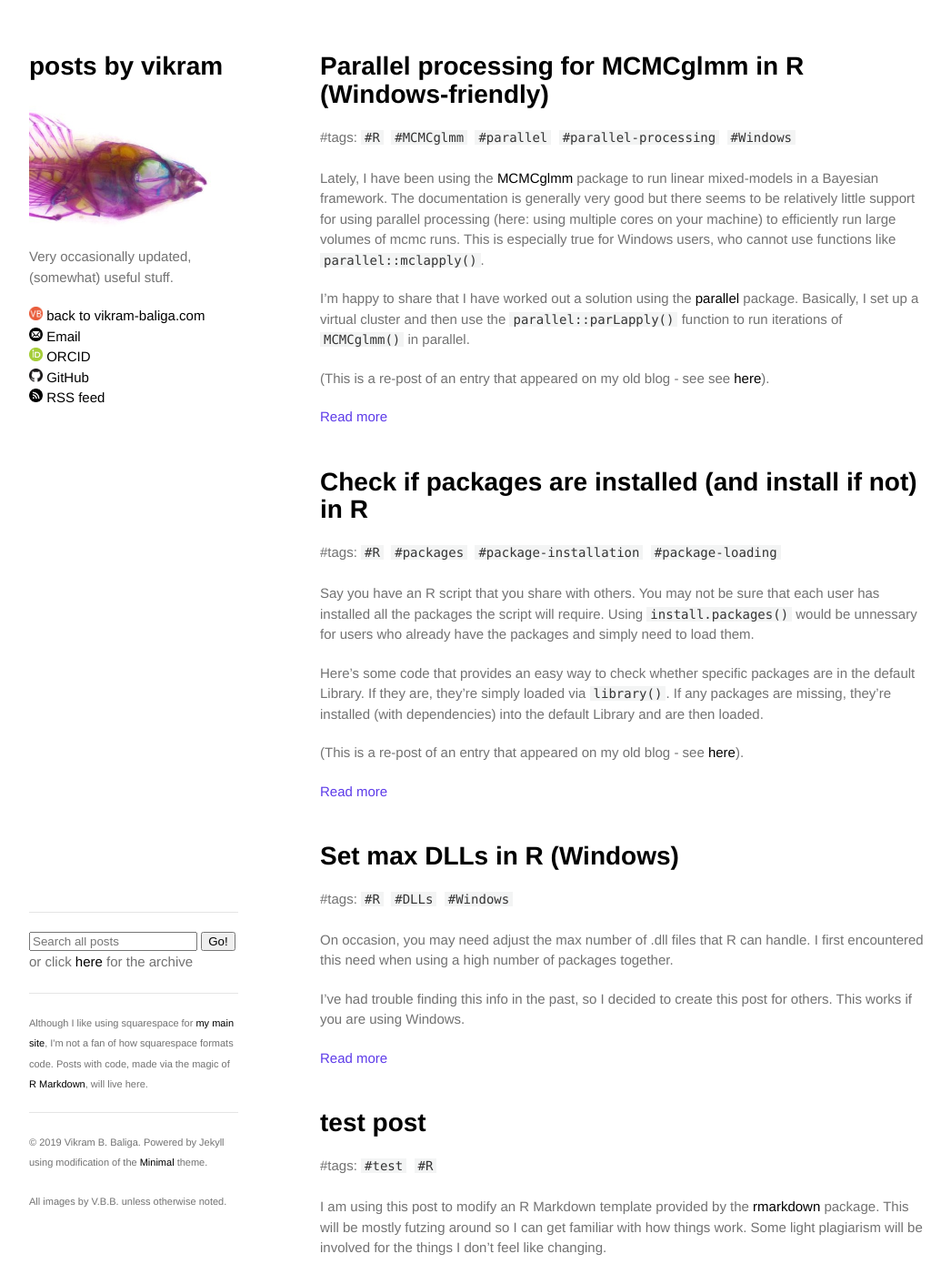
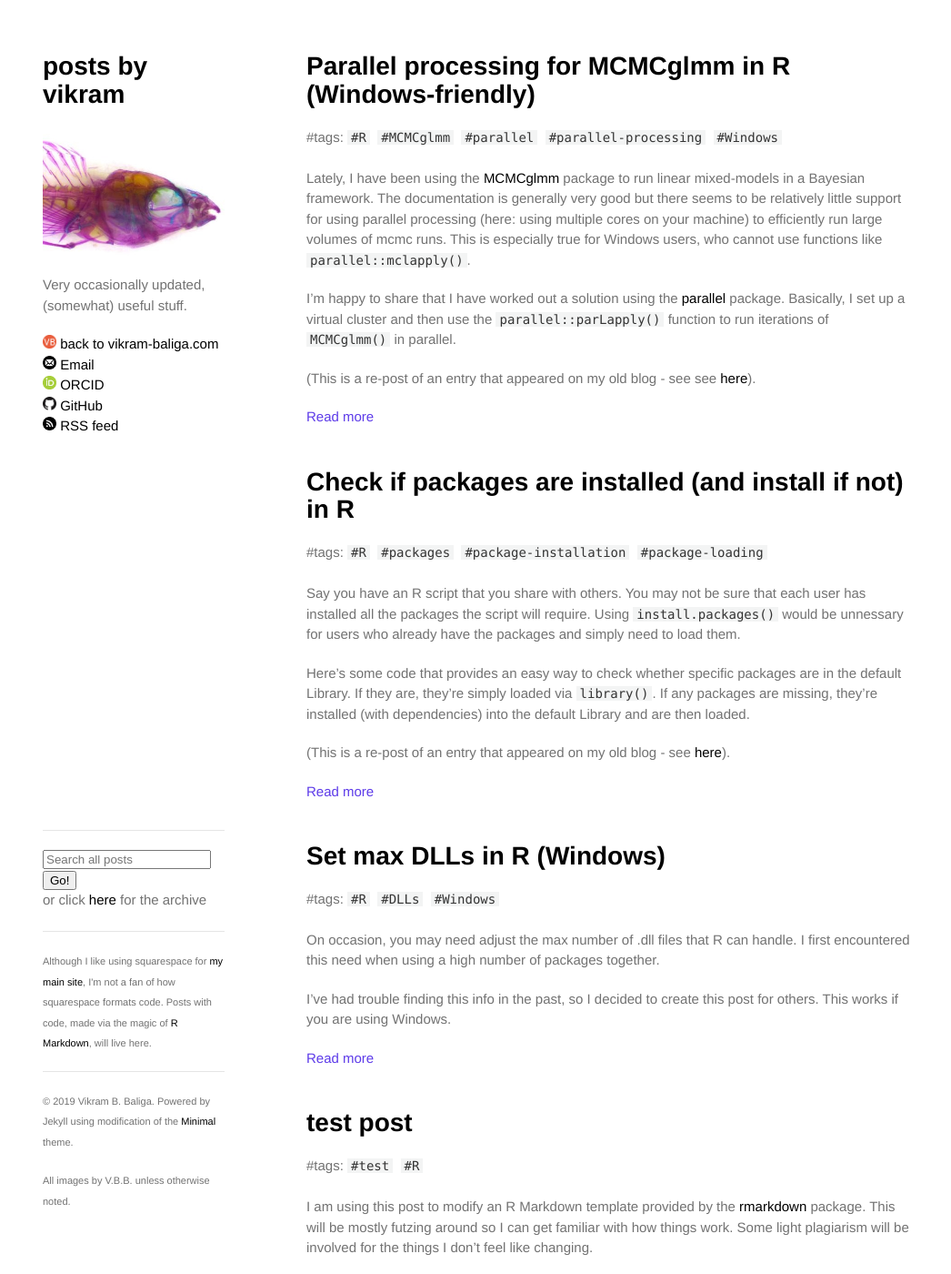
Before and after one commit to vbaliga/vbaliga.github.io, a Jekyll site: the page built from index.html, in a window 1280 px wide and 1400 px high. Shown: the whole window at 91% size, without its empty margins (113-1159 px from the left). Built offline with Jekyll 4.4.1, drawn with Linux system fonts in a browser that asks for light colours; a script that is not in the unit is left out.

Commit message:
Update style.css

```diff
--- a/assets/css/style.css
+++ b/assets/css/style.css
@@ -364,7 +364,7 @@ a:hover small {
 }
 
 .wrapper {
-  max-width: 990px;
+  max-width: 960px;
   margin: 0 auto;
 }
 
@@ -417,7 +417,7 @@ img {
 }
 
 header {
-  max-width: 230px;
+  max-width: 200px;
   float: left;
   position: fixed;
   -webkit-font-smoothing: subpixel-antialiased;
@@ -501,14 +501,14 @@ hr {
 }
 
 footer {
-  max-width: 230px;
+  max-width: 200px;
   float: left;
   position: fixed;
   bottom: 50px;
   -webkit-font-smoothing: subpixel-antialiased;
 }
 
-@media print, screen and (max-width: 1030px) {
+@media print, screen and (max-width: 1000px) {
   div.wrapper {
     width: auto;
     margin: 0;
```
